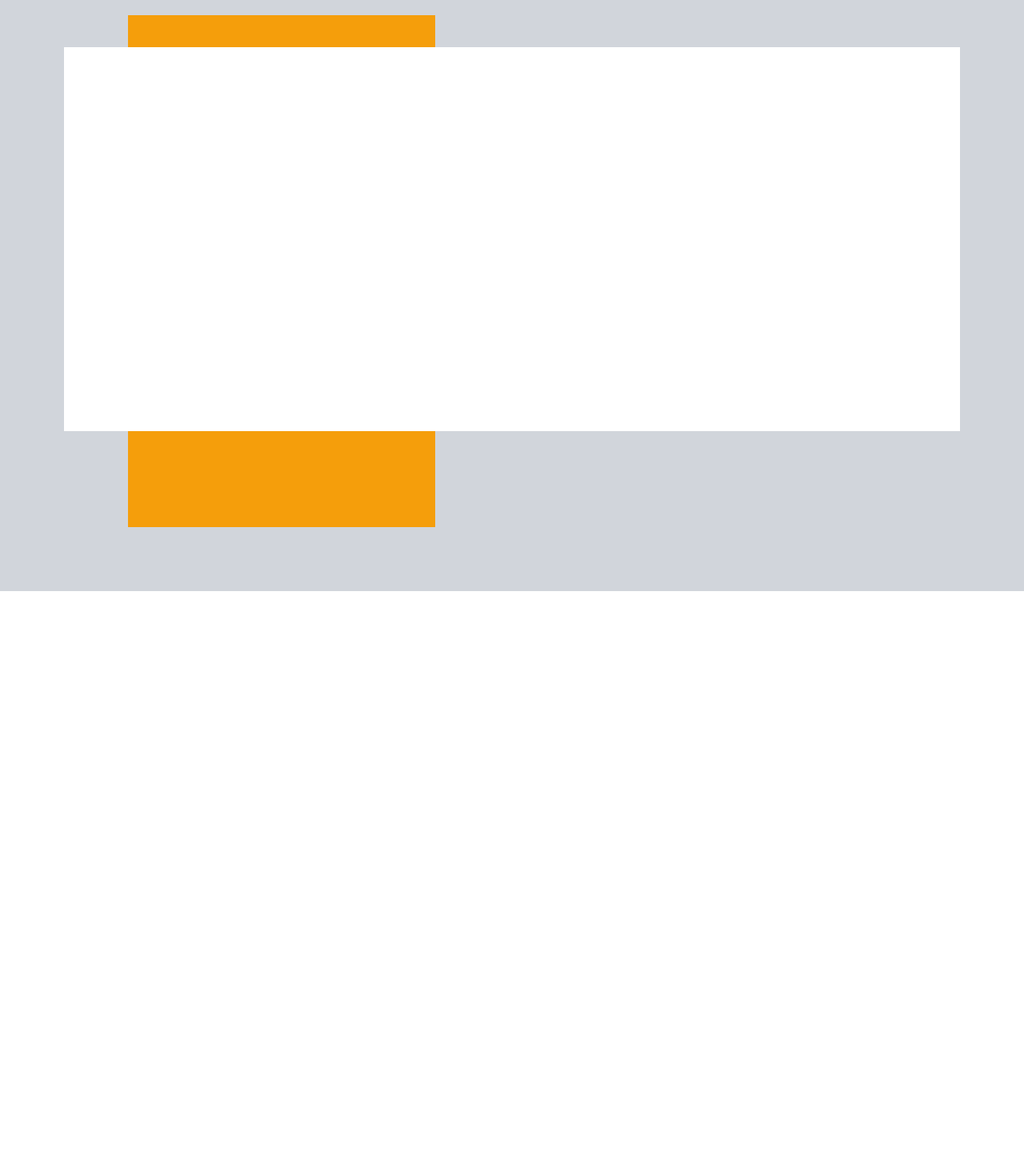
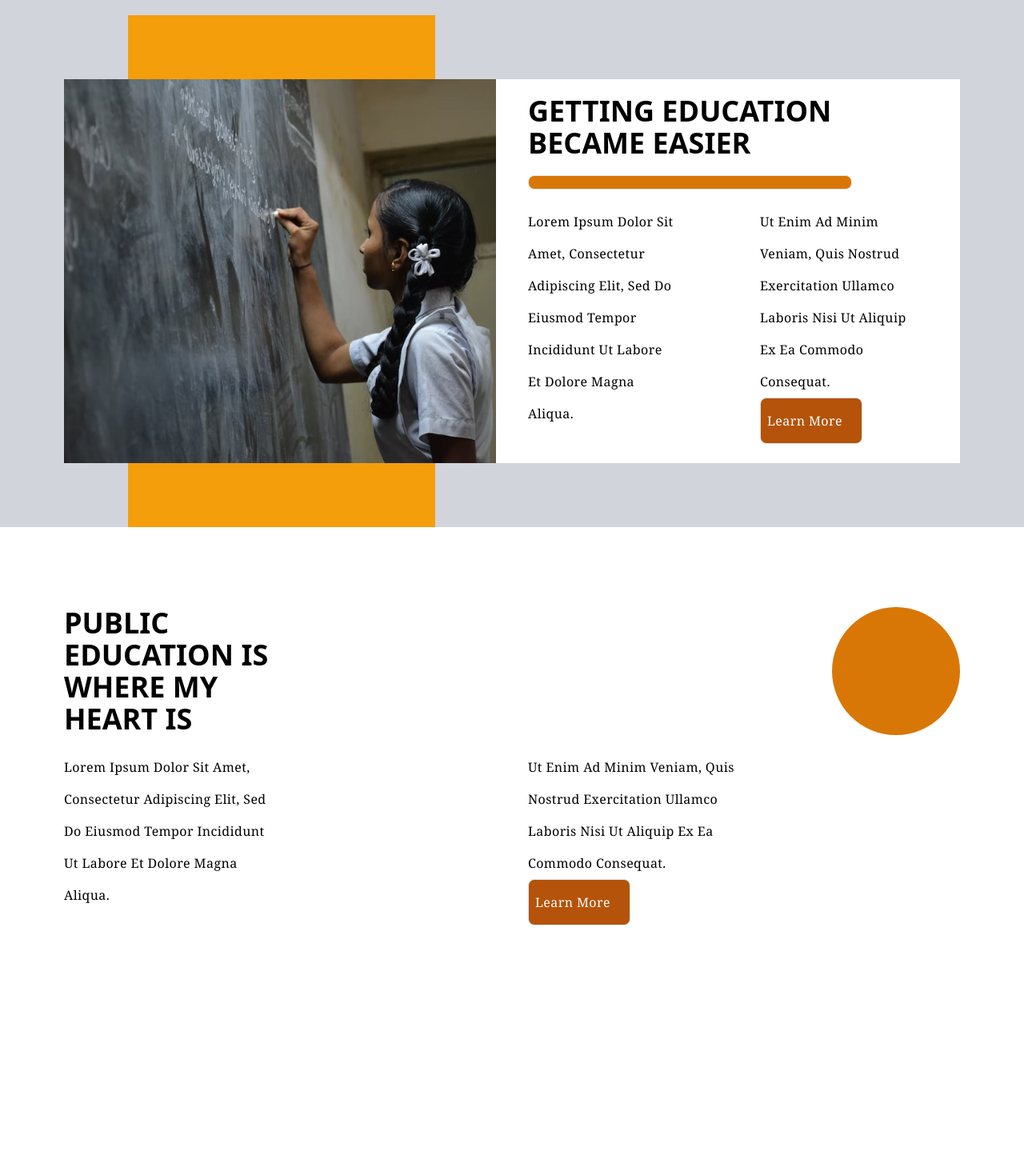
Before and after one commit to yafet-123/Sample_education_sample3_frontend, a Next.js app: page / in a window 1280 px wide. Shown: the part 5161-6630 px from the top of the page at 80% size. Before the commit the page ends 5900 px from the top, so only its background shows below. Built offline with nearby package versions, Linux system fonts and the light colour scheme.

Commit message:
changing the style

```diff
--- a/components/Programmes.js
+++ b/components/Programmes.js
@@ -2,7 +2,7 @@ import React from "react";
 
 export function Programmes() {
   return (
-    <div className="p-20 w-full h-full bg-gray-300">
+    <div className="pt-20 px-20 w-full h-full bg-gray-300">
       <div className="max-w-2xl mx-auto flex flex-col items-center mb-5">
         <h1 className="text-2xl font-bold uppercase text-center mb-5">
           New Programmes
@@ -20,7 +20,30 @@ export function Programmes() {
 
       <div className="w-full relative">
         <div className="w-96 h-[40rem] bg-amber-500 mx-20"></div>
-        <div className="absolute top-10 w-full h-[30rem] bg-white grid grid-cols-1 md:grid-cols-2 gap-4"></div>
+        <div className="absolute top-20 w-full h-[30rem] bg-white grid grid-cols-1 md:grid-cols-2 gap-10">
+          <div className="programmes-background w-full h-[30rem]"></div>
+          <div className="">
+            <h1 className="text-4xl font-bold uppercase text-left my-5 w-3/4">
+              Getting Education Became Easier
+              <span className="block w-full bg-amber-600 p-2 mt-5 border rounded-lg"></span>
+            </h1>
+
+            <div className="grid grid-cols-1 md:grid-cols-2 gap-10">
+              <p className="font-serif font-medium tracking-wide leading-10 text-left capitalize w-3/4">
+                Lorem ipsum dolor sit amet, consectetur adipiscing elit, sed do
+                eiusmod tempor incididunt ut labore et dolore magna aliqua.
+              </p>
+
+              <p className="font-serif font-medium tracking-wide leading-10 text-left capitalize w-3/4">
+                Ut enim ad minim veniam, quis nostrud exercitation ullamco
+                laboris nisi ut aliquip ex ea commodo consequat.
+                <span className="block w-32 p-2 bg-amber-700 text-white border rounded-lg">
+                  Learn More
+                </span>
+              </p>
+            </div>
+          </div>
+        </div>
       </div>
     </div>
   );
--- /dev/null
+++ b/components/Public.js
@@ -0,0 +1,31 @@
+import React from "react";
+
+export function Public() {
+  return (
+    <div className="h-full m-20">
+      <div className="flex justify-between items-center">
+        <h1 className="text-4xl font-bold uppercase text-left my-5 w-1/4">
+          public education is where my heart is
+        </h1>
+        <div className="w-40 h-40 bg-amber-600 border-none rounded-full"></div>
+      </div>
+
+      <div className="grid grid-cols-1 md:grid-cols-2 gap-10">
+        <p className="font-serif font-medium tracking-wide leading-10 text-left capitalize w-2/4">
+          Lorem ipsum dolor sit amet, consectetur adipiscing elit, sed do
+          eiusmod tempor incididunt ut labore et dolore magna aliqua.
+        </p>
+
+        <p className="font-serif font-medium tracking-wide leading-10 text-left capitalize w-2/4">
+          Ut enim ad minim veniam, quis nostrud exercitation ullamco laboris
+          nisi ut aliquip ex ea commodo consequat.
+          <span className="block w-32 p-2 bg-amber-700 text-white border rounded-lg">
+            Learn More
+          </span>
+        </p>
+      </div>
+
+      <div className="mr-20 mt-96 w-full h-96 bg-amber-500 grid grid-cols-1 md:grid-cols-2 gap-10"></div>
+    </div>
+  );
+}
--- a/pages/index.js
+++ b/pages/index.js
@@ -6,6 +6,7 @@ import { Mission } from "../components/Mission";
 import { MissionOne } from "../components/MissionOne";
 import { Navbar } from "../components/Navbar";
 import { Programmes } from "../components/Programmes";
+import { Public } from "../components/Public";
 
 export default function Home() {
   return (
@@ -16,6 +17,7 @@ export default function Home() {
       <Aim />
       <MissionOne />
       <Programmes />
+      <Public />
     </div>
   );
 }
--- a/styles/globals.css
+++ b/styles/globals.css
@@ -29,3 +29,10 @@
   background-repeat: no-repeat;
   background-size: cover;
 }
+
+.programmes-background {
+  background-image: url("../public/images/bgImage5.avif");
+  background-position: center;
+  background-repeat: no-repeat;
+  background-size: cover;
+}
```
Also changed, not shown: public/images/bgImage5.avif (added).
